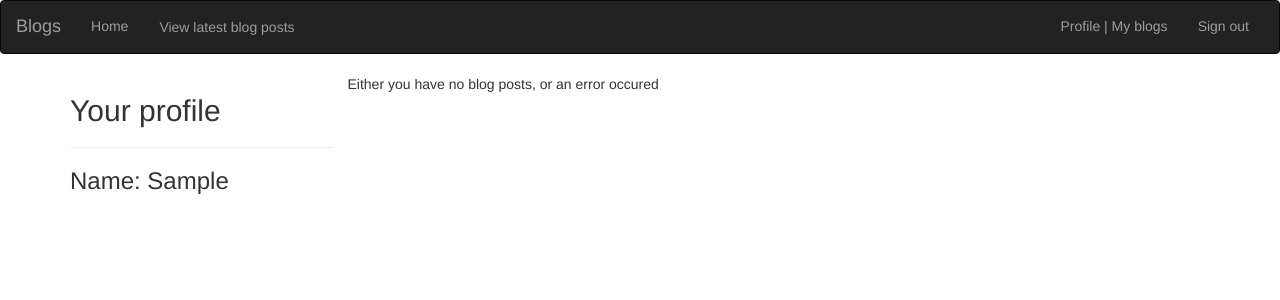
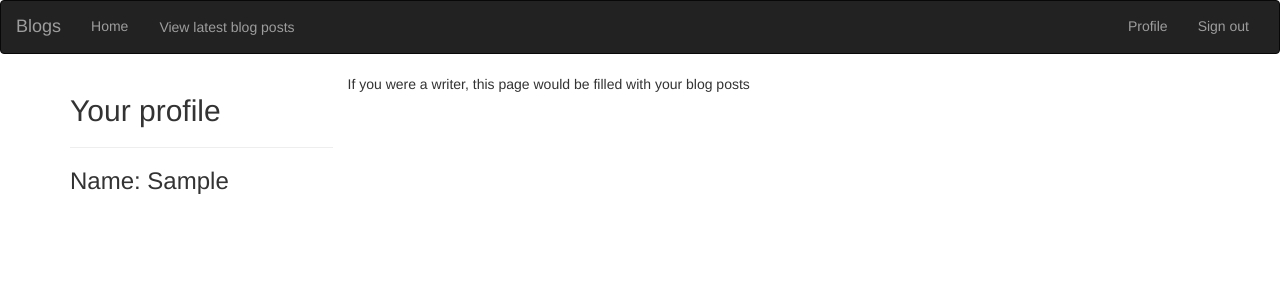
Before and after one commit to AbugaAroni/FlaskIPWeek4, a Flask app: a page that uses app/templates/navbar.html in a window 1280 px wide. Shown: the top 300 px of the page. Run offline with Flask 2, Linux system fonts and the light colour scheme; a user stored in the database is signed in; tables that the repository leaves empty hold one stand-in row (values such as "Sample post"); data that the repository does not hold is empty; some libraries are stand-ins or nearby versions.

Commit message:
add cosmetic changes for readers/users

```diff
--- a/app/templates/navbar.html
+++ b/app/templates/navbar.html
@@ -15,7 +15,11 @@
             </ul>
             <ul class="nav navbar-nav navbar-right">
               {% if current_user.is_authenticated %}
-              <li><a href="{{url_for('main.profile',uname=current_user.username)}}">Profile | My blogs </a></li>
+                  {% if current_user.usertype == "Writer" %}
+                    <li><a href="{{url_for('main.profile',uname=current_user.username)}}">Profile | My blogs </a></li>
+                  {% else %}
+                      <li><a href="{{url_for('main.profile',uname=current_user.username)}}">Profile</a></li>
+                  {%endif%}
               <li><a href="{{url_for('auth.logout')}}">Sign out</a></li>
               {% else %}
               <li><a href="{{url_for('auth.login')}}">Sign in</a></li>
@@ -26,7 +30,7 @@
               <li><a href="{{url_for('main.new_pitch',userid=current_user.id)}}">Add a new blog post</a></li>
               <li><a href="{{url_for('main.latestblogs')}}">View latest blog posts</a></li>
               {% else %}
-              <li><a href="#">View latest blog posts</a></li>
+              <li><a href="{{url_for('main.latestblogs')}}">View latest blog posts</a></li>
               {%endif%}
             </ul>
         </div>
--- a/app/templates/profile/profile.html
+++ b/app/templates/profile/profile.html
@@ -28,7 +28,11 @@
               </div>
               {% endfor %}
           {%else%}
-          <p>Either you have no blog posts, or an error occured</p>
+          {% if user.usertype == "Writer" %}
+            <p>Either you have no blog posts, or an error occured</p>
+          {%else%}
+            <p>If you were a writer, this page would be filled with your blog posts</p>
+          {% endif %}
         </div>
     {% endif %}
 </div>
```
